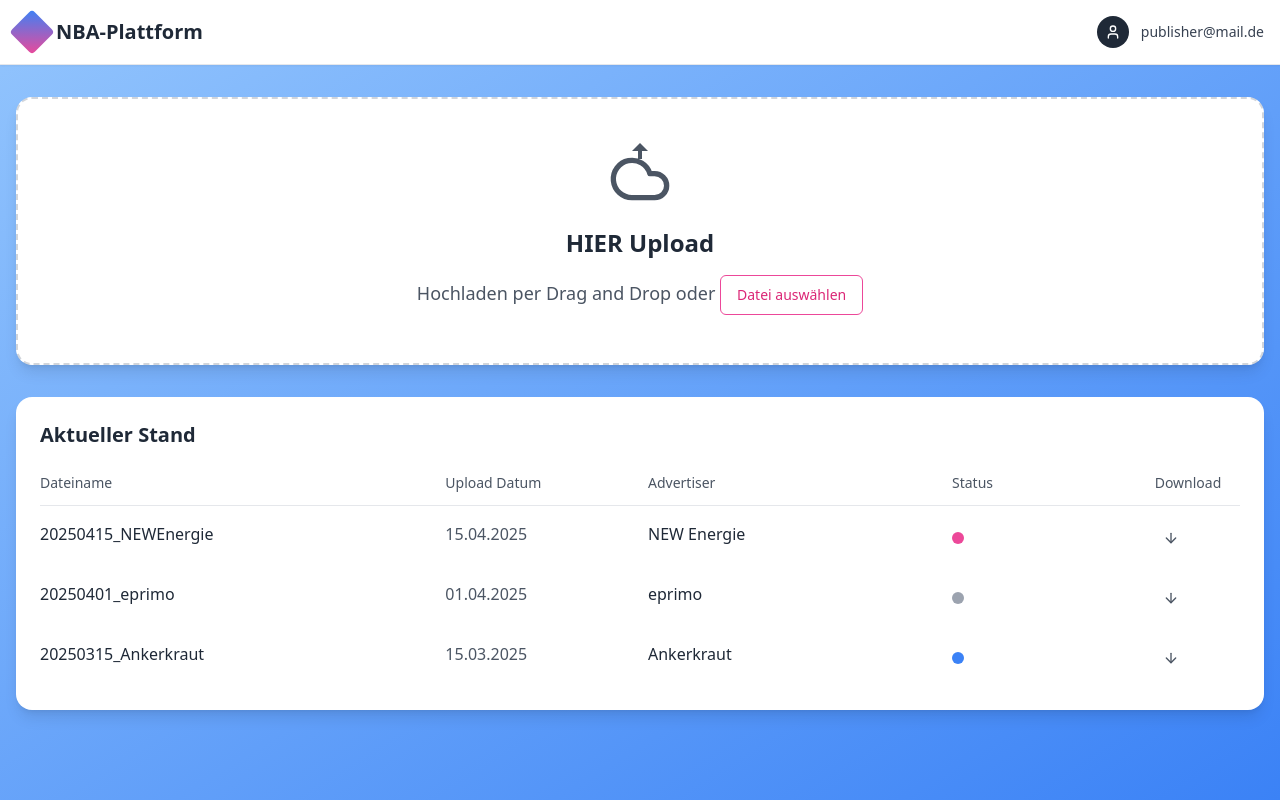
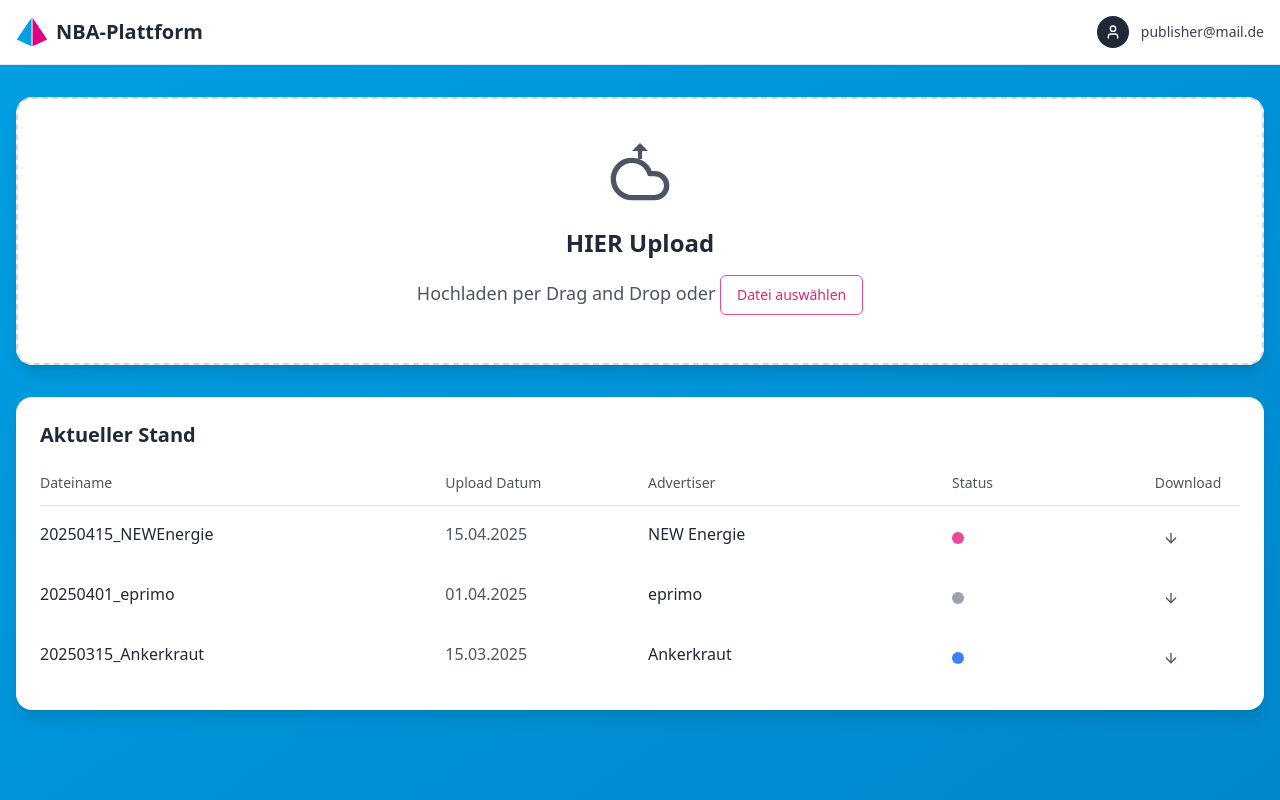
Before and after one commit to ErwinderNette/NBA-Dashboard, a React (Vite) app: page / in a window 1280 px wide. Built offline with nearby package versions, Linux system fonts and the light colour scheme.

Commit message:
Fix: Update header logo and color
- Moved the logo to the header.
- Changed the blue color to #009fe3.

```diff
--- a/src/components/Header.tsx
+++ b/src/components/Header.tsx
@@ -7,7 +7,11 @@ const Header = () => {
       <div className="container mx-auto px-4 py-4 flex justify-between items-center">
         {/* Logo/Brand */}
         <div className="flex items-center space-x-2">
-          <div className="w-8 h-8 bg-gradient-to-br from-blue-500 to-pink-500 rounded transform rotate-45"></div>
+          <img
+            src="/lovable-uploads/d8f0bf8e-1d1b-4046-bdfb-33bd1b356167.png"
+            alt="NBA-Plattform Logo"
+            className="w-8 h-8"
+          />
           <h1 className="text-xl font-semibold text-gray-800">NBA-Plattform</h1>
         </div>
 
--- a/src/pages/Index.tsx
+++ b/src/pages/Index.tsx
@@ -5,7 +5,7 @@ import FileList from "@/components/FileList";
 
 const Index = () => {
   return (
-    <div className="min-h-screen bg-gradient-to-br from-blue-300 to-blue-500">
+    <div className="min-h-screen" style={{ background: 'linear-gradient(to bottom right, #009fe3, #0088cc)' }}>
       <Header />
       <div className="container mx-auto px-4 py-8 space-y-8">
         <UploadArea />
```
Also changed, not shown: public/lovable-uploads/d8f0bf8e-1d1b-4046-bdfb-33bd1b356167.png (added).
